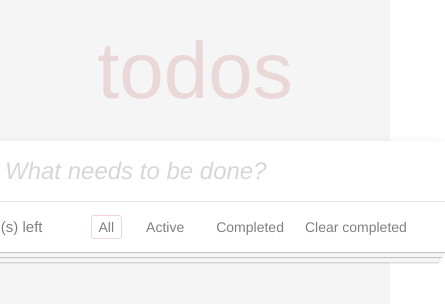
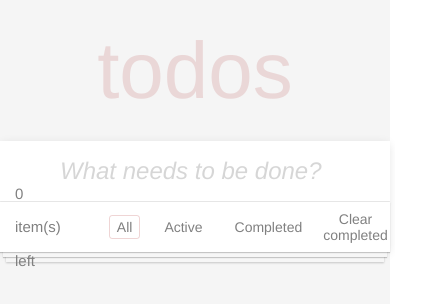
Before and after one commit to saltilo/react-todo-app, a React (Create React App) app: page / in a window 390 px wide. Shown: the top 304 px of the page, 445 px wide, since content can reach past the window. Built offline with nearby package versions, Linux system fonts and the light colour scheme.

Commit message:
Медиа-запрос App.css

```diff
--- a/src/App.css
+++ b/src/App.css
@@ -64,6 +64,14 @@ button {
   border-radius: 6px;
 }
 
+@media (max-width: 768px) {
+  .task-list-container {
+    min-width: auto;
+    max-width: 100%;
+    margin: 0 10px;
+  }
+}
+
 .task-list {
   max-height: 400px;
   overflow-y: auto;
```
